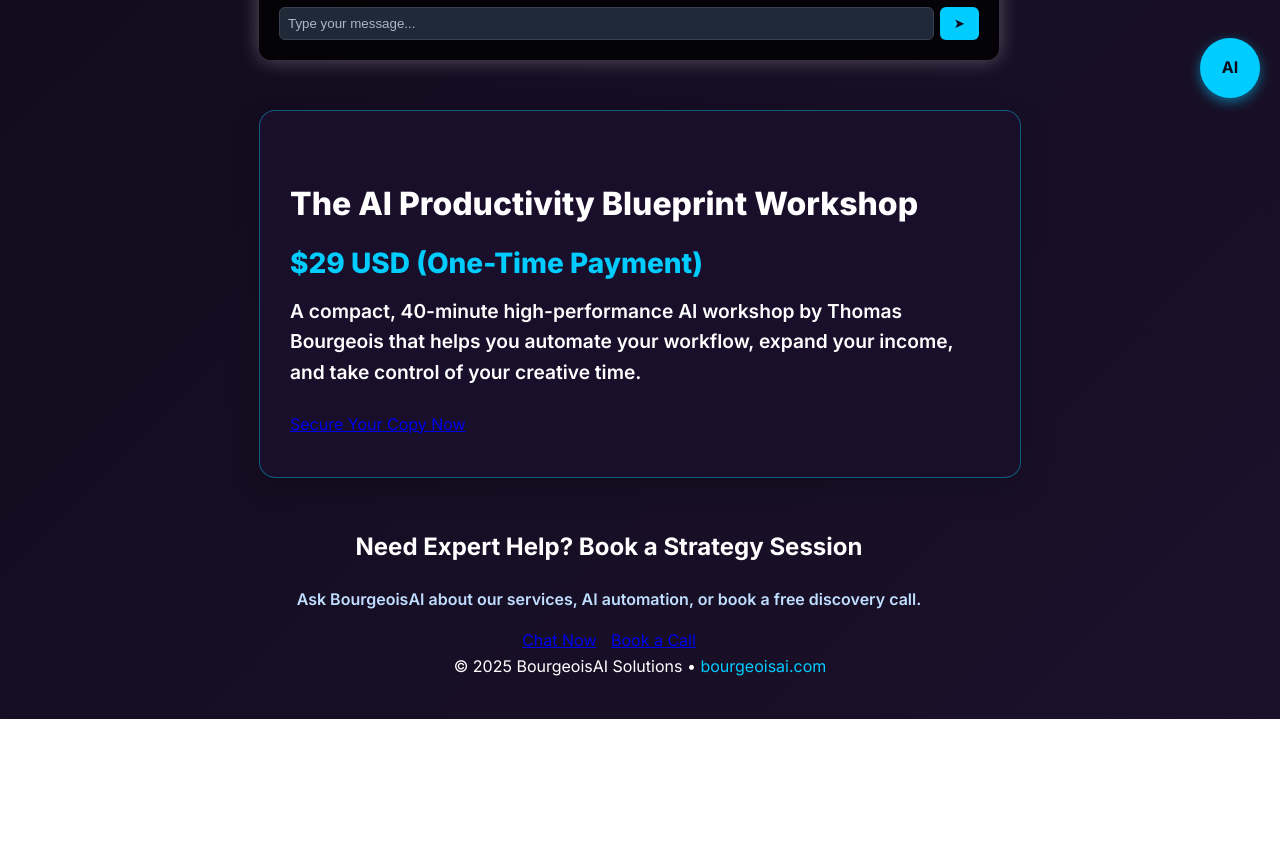
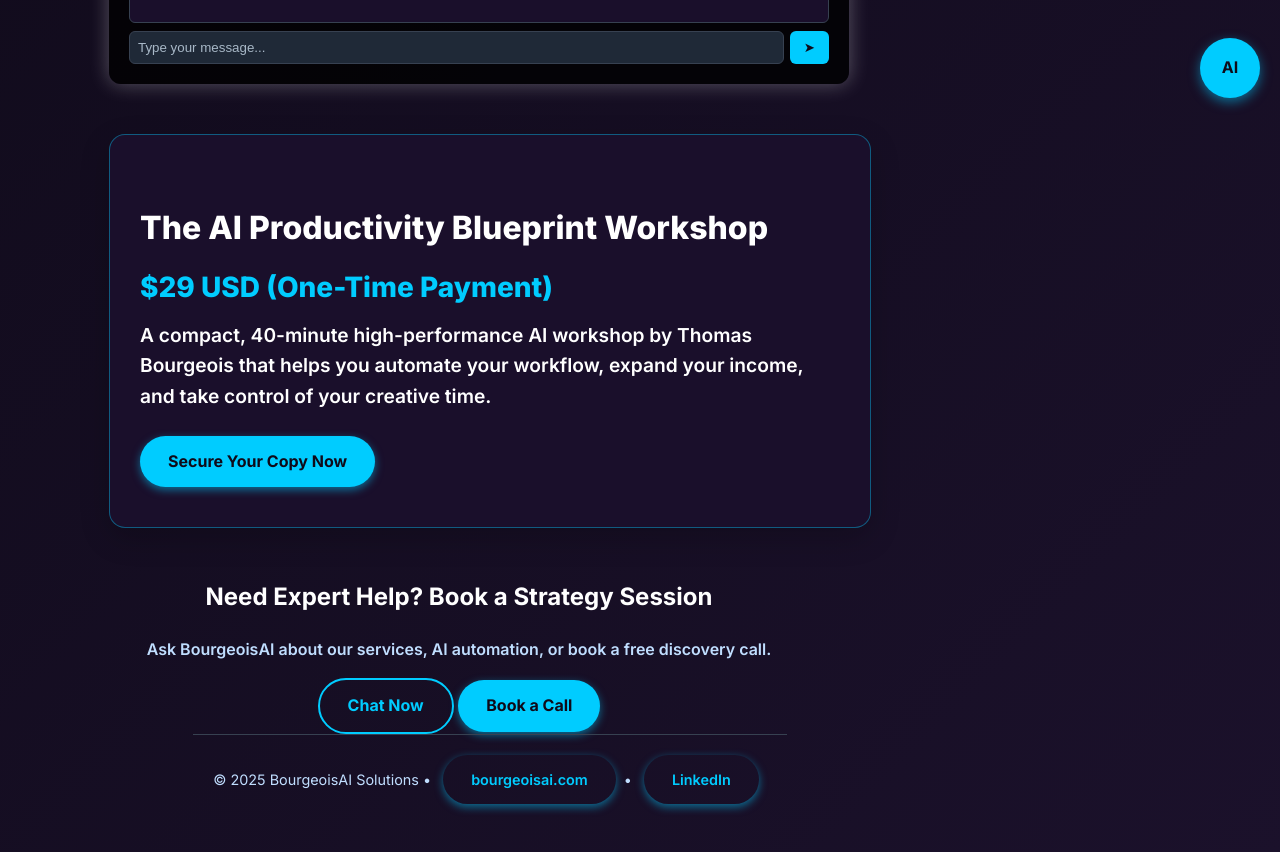
Before and after one commit to BourgeoisAISolutions/BourgeoisAI-Solutions, a website: page public/index.html in a window 1280 px wide. Shown: the part 682-1534 px from the top of the page. Before the commit the page ends 1401 px from the top, so only its background shows below. Drawn offline with Linux system fonts and the light colour scheme.

Commit message:
Modify styles and enhance footer links
Updated button hover background color and adjusted styles for chat elements. Added LinkedIn link in footer.

```diff
--- a/public/index.html
+++ b/public/index.html
@@ -18,7 +18,7 @@
       --accent-secondary: #FFFFFF;
       --header-gradient: linear-gradient(135deg, var(--bg-dark), #1B112B);
       --button-bg: var(--accent-primary);
-      --button-hover-bg: #00AACC;
+      --button-hover-bg: #0099CC;
       --card-bg: #1A0F2B;
       --card-border: rgba(0, 204, 255, 0.4);
       --chat-bubble-bg: var(--accent-primary);
@@ -42,11 +42,11 @@
       align-items: center;
       min-height: 100vh;
       padding: 20px 10px 40px;
+      max-width: 960px;
     }
     header {
       text-align: center;
       width: 100%;
-      max-width: 960px;
       padding: 40px 20px 40px;
       color: var(--text-dark);
     }
@@ -65,6 +65,43 @@
       font-weight: 600;
     }
 
+    a, .cta-button {
+      color: var(--accent-primary);
+      background-color: transparent;
+      text-decoration: none;
+      font-weight: 700;
+      border-radius: 9999px;
+      padding: 13px 28px;
+      cursor: pointer;
+      transition: background-color 0.3s ease, color 0.3s ease;
+      display: inline-block;
+      box-shadow: 0 3px 8px rgba(0, 204, 255, 0.5);
+      user-select: none;
+    }
+    .cta-button {
+      background-color: var(--accent-primary);
+      color: var(--bg-dark);
+      border: none;
+    }
+    .cta-button:hover,
+    a:hover {
+      color: var(--bg-dark);
+      background-color: var(--button-hover-bg);
+      box-shadow: 0 6px 18px rgba(0, 153, 204, 0.8);
+      text-decoration: none;
+    }
+    .cta-button.outline {
+      background-color: transparent;
+      border: 2px solid var(--accent-primary);
+      color: var(--accent-primary);
+      box-shadow: none;
+    }
+    .cta-button.outline:hover {
+      background-color: var(--accent-primary);
+      color: var(--bg-dark);
+      box-shadow: 0 6px 18px rgba(0, 153, 204, 0.8);
+    }
+
     #chatbot-hero {
       width: 100%;
       max-width: 700px;
@@ -77,7 +114,6 @@
       text-align: center;
       margin-bottom: 50px;
     }
-
     #chatbot-hero h1 {
       margin-bottom: 1rem;
     }
@@ -140,20 +176,6 @@
       transform: scale(1.1);
     }
 
-    #chat-container {
-      display: none;
-      position: fixed;
-      bottom: 90px;
-      right: 20px;
-      width: 320px;
-      background: var(--chat-window-bg);
-      border: 1px solid #374151;
-      border-radius: 10px;
-      padding: 12px;
-      box-shadow: 0 4px 20px rgba(0,0,0,0.4);
-      z-index: 9999;
-      color: white;
-    }
     #chat-window {
       height: 250px;
       overflow-y: auto;
@@ -164,6 +186,8 @@
       font-size: 14px;
       scrollbar-width: thin;
       scrollbar-color: var(--chat-scrollbar-thumb) transparent;
+      background: var(--chat-window-bg);
+      color: white;
     }
     #chat-window::-webkit-scrollbar {
       width: 8px;
@@ -200,6 +224,20 @@
       cursor: pointer;
       margin-top: 0;
     }
+
+    footer {
+      text-align: center;
+      padding: 20px;
+      border-top: 1px solid #374151;
+      color: var(--text-light);
+      font-size: 0.9rem;
+    }
+    footer a {
+      color: var(--accent-primary);
+      text-decoration: none;
+      margin: 0 8px;
+      font-weight: 600;
+    }
   </style>
 </head>
 <body>
@@ -215,15 +253,15 @@
       <h1>Welcome to BourgeoisAI Chatbot</h1>
       <p>Ask me anything about AI automation and productivity!</p>
 
-      <div id="chat-window" role="log" aria-relevant="additions" style="color:white; background:#1A0F2B; border-radius:6px; border:1px solid #374151; height:250px; overflow-y:auto; padding:8px; margin-bottom:10px; font-size:14px;"></div>
+      <div id="chat-window" role="log" aria-relevant="additions"></div>
 
-      <form id="chat-form" aria-label="Chat input form" style="display:flex; gap:6px;">
-        <input type="text" id="user-input" placeholder="Type your message..." aria-label="User input" autocomplete="off" style="flex:1; padding:8px; border-radius:6px; border:1px solid #374151; background:#1f2937; color:white;" />
-        <button type="submit" aria-label="Send message" style="padding:8px 14px; border:none; border-radius:6px; background:var(--button-bg); color:var(--bg-dark); cursor:pointer; margin-top:0;">➤</button>
+      <form id="chat-form" aria-label="Chat input form">
+        <input type="text" id="user-input" placeholder="Type your message..." aria-label="User input" autocomplete="off" />
+        <button type="submit" aria-label="Send message">➤</button>
       </form>
     </section>
 
-    <section id="purchase" class="purchase-section" aria-label="Purchase AI Fundamentals Workshop">
+    <section id="purchase" class="purchase-section">
       <h2>The AI Productivity Blueprint Workshop</h2>
       <p class="price">$29 USD (One-Time Payment)</p>
       <p>A compact, 40-minute high-performance AI workshop by Thomas Bourgeois that helps you automate your workflow, expand your income, and take control of your creative time.</p>
@@ -233,13 +271,15 @@
     <section style="margin-top:50px;text-align:center; max-width: 700px;">
       <h2>Need Expert Help? Book a Strategy Session</h2>
       <p style="color: var(--text-light); font-weight: 600;">Ask BourgeoisAI about our services, AI automation, or book a free discovery call.</p>
-      <a href="#chat-bubble" class="cta-button outline" style="margin-right:10px;">Chat Now</a>
+      <a href="#chat-bubble" class="cta-button outline">Chat Now</a>
       <a href="https://calendly.com/thomas-bourgeoisai/new-meeting" target="_blank" rel="noopener noreferrer" class="cta-button">Book a Call</a>
     </section>
   </main>
 
   <footer>
-    © 2025 BourgeoisAI Solutions • <a href="https://bourgeoisai.com" style="color: var(--accent-primary); text-decoration:none;">bourgeoisai.com</a>
+    © 2025 BourgeoisAI Solutions •
+    <a href="https://bourgeoisai.com" target="_blank" rel="noopener noreferrer">bourgeoisai.com</a>•
+    <a href="https://www.linkedin.com/in/your-linkedin-profile" target="_blank" rel="noopener noreferrer">LinkedIn</a>
   </footer>
 
   <div id="chat-bubble" aria-label="Toggle chat" title="Chat with BourgeoisAI">
@@ -248,11 +288,14 @@
 
   <script>
     document.addEventListener("DOMContentLoaded", function () {
-      // Toggle chatbot visibility
       const chatBubble = document.getElementById("chat-bubble");
       const chatContainer = document.getElementById("chatbot-hero");
       chatBubble.addEventListener("click", function () {
-        chatContainer.style.display = (chatContainer.style.display === "block") ? "none" : "block";
+        if (chatContainer.style.display === "block") {
+          chatContainer.style.display = "none";
+        } else {
+          chatContainer.style.display = "block";
+        }
       });
 
       const chatForm = document.getElementById("chat-form");
```
